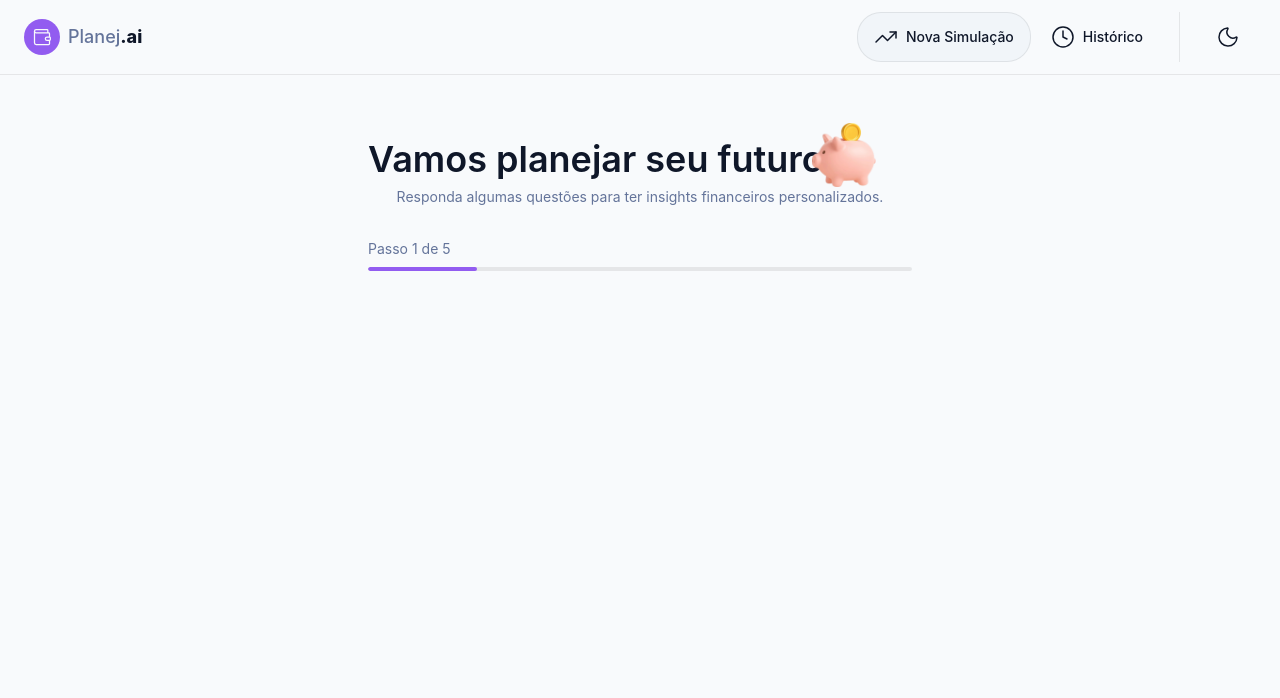
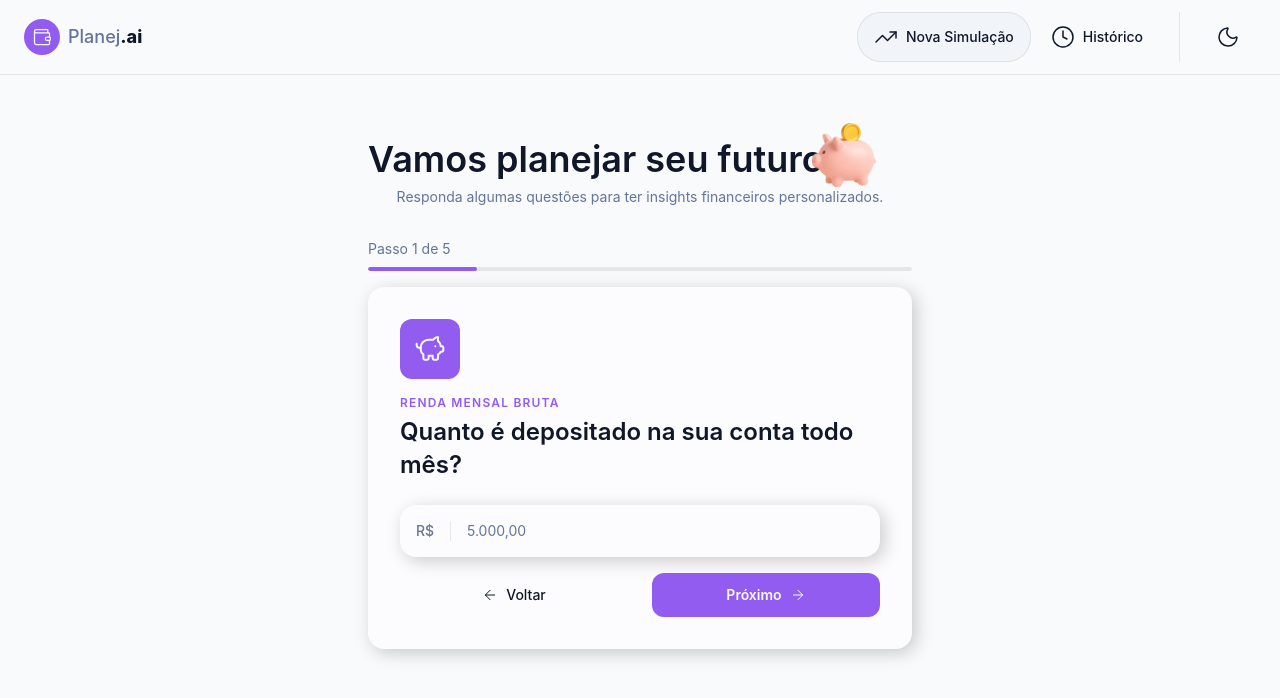
Before and after one commit to eduardojsrosa/planejai, a React (Vite) app: page / in a window 1280 px wide. Shown: the top 698 px of the page. Built offline with nearby package versions, Linux system fonts and the light colour scheme.

Commit message:
Interface do Formulário de Simulação

```diff
--- a/src/components/features/Simulation/Form.tsx
+++ b/src/components/features/Simulation/Form.tsx
@@ -1,9 +1,21 @@
+import { PiggyBank } from "lucide-react"
+import { FormStep } from "./FormStep"
 import { StepProgress } from "./Progress"
 
 export const SimulattionForm = () => {
   return (
     <>
       <StepProgress currentStep={1} totalSteps={5} />
+      <FormStep
+        icon={PiggyBank}
+        title="Renda mensal bruta"
+        question="Quanto é depositado na sua conta todo mês?"
+        inputProps={{
+          type: "text",
+          placeholder: "5.000,00",
+          prefix: "R$",
+        }}
+      />
     </>
   )
 }
--- /dev/null
+++ b/src/components/features/Simulation/FormStep.tsx
@@ -0,0 +1,58 @@
+import { ArrowLeft, ArrowRight, type LucideIcon } from 'lucide-react'
+
+import { Button } from '@/components/shared/Button'
+import { Input, type InputProps } from '@/components/shared/Input'
+
+interface FormStepProps {
+  icon: LucideIcon
+  title: string
+  question: string
+  inputProps: InputProps
+  submitButtonProps?: {
+    label: string
+    emojiIcon?: string
+  }
+}
+
+export function FormStep({
+  icon: Icon,
+  title,
+  question,
+  inputProps,
+  submitButtonProps,
+}: FormStepProps) {
+  return (
+    <div className="bg-card rounded-2xl p-6 shadow-[4px_4px_18px_0px_rgba(0,0,0,0.2)] sm:p-8">
+      <div className="bg-primary mb-4 flex h-15 w-15 items-center justify-center rounded-xl">
+        <Icon size={32} className="text-primary-foreground" />
+      </div>
+      <h2 className="text-primary mb-1 text-xs font-semibold tracking-widest uppercase">
+        {title}
+      </h2>
+      <h3 className="text-foreground mb-6 text-xl leading-snug font-semibold sm:text-2xl">
+        {question}
+      </h3>
+      <form className="flex flex-col gap-4">
+        <Input {...inputProps} />
+        <div className="flex flex-col gap-3 sm:flex-row sm:gap-6">
+          <Button
+            type="button"
+            variant="ghost"
+            className="order-2 flex-1 justify-center rounded-xl py-3 sm:order-1"
+          >
+            <ArrowLeft size={16} />
+            Voltar
+          </Button>
+          <Button
+            type="submit"
+            variant="primary"
+            className="order-1 flex-1 sm:order-2"
+          >
+            {submitButtonProps?.label ?? 'Próximo'}
+            {submitButtonProps?.emojiIcon ?? <ArrowRight size={16} />}
+          </Button>
+        </div>
+      </form>
+    </div>
+  )
+}
--- /dev/null
+++ b/src/components/shared/Input.tsx
@@ -0,0 +1,36 @@
+import type { InputHTMLAttributes } from 'react'
+
+import { Divider } from './Divider'
+
+export interface InputProps extends InputHTMLAttributes<HTMLInputElement> {
+  prefix?: string
+  suffix?: string
+}
+
+export function Input({ prefix, suffix, ...rest }: InputProps) {
+  return (
+    <div className="bg-input flex items-center rounded-2xl p-4 shadow-[4px_4px_18px_0px_rgba(0,0,0,0.2)]">
+      {prefix && (
+        <>
+          <span className="text-muted-foreground text-sm font-medium">
+            {prefix}
+          </span>
+          <Divider orientation="vertical" />
+        </>
+      )}
+      <input
+        className="text-foreground placeholder:text-muted-foreground w-full bg-transparent text-sm outline-none"
+        autoFocus
+        {...rest}
+      />
+      {suffix && (
+        <>
+          <Divider orientation="vertical" />
+          <span className="text-muted-foreground ml-3 text-sm font-medium">
+            {suffix}
+          </span>
+        </>
+      )}
+    </div>
+  )
+}
```
